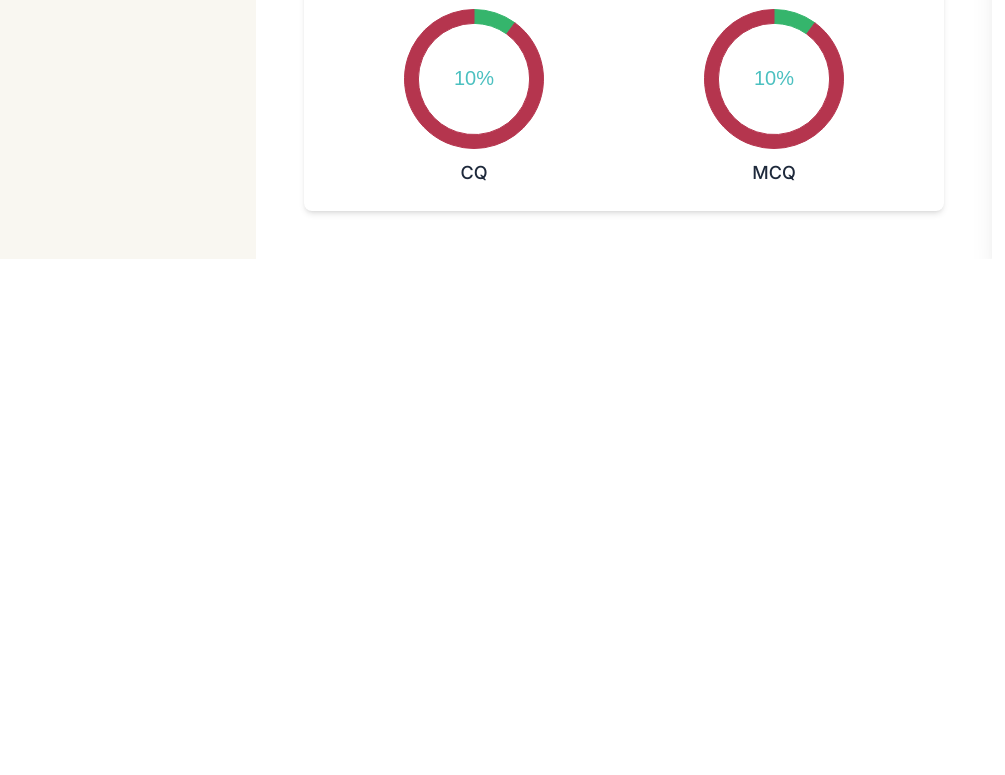
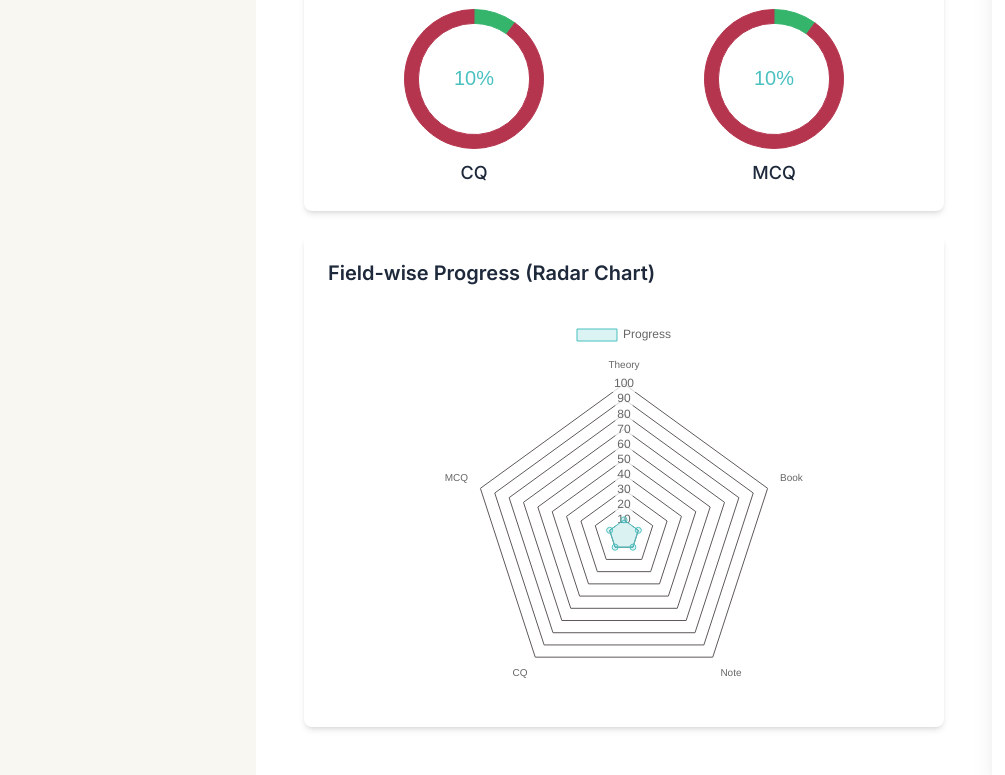
Before and after one commit to tahfimism/pattho, a Django app: template pattho/users/templates/users/analysis.html in a window 1280 px wide. Shown: the part 885-1660 px from the top of the page, without its empty margins (0-1005 px from the left). Before the commit the page ends 1144 px from the top, so only its background shows below. Run offline with Django 3.2, Linux system fonts and the light colour scheme; the template is opened without the code that fills it: most values are stand-ins (such as "Sample title", 1, 10 or a date in 2020); grey boxes labelled with a size stand in for pictures from a placeholder-image service; some libraries are stand-ins or nearby versions; some web fonts are replaced.

Commit message:
radar chart introduced

```diff
--- a/pattho/users/templates/users/analysis.html
+++ b/pattho/users/templates/users/analysis.html
@@ -52,6 +52,12 @@
                 </div>
                 <h3 class="text-lg font-medium mt-0">MCQ</h3>
             </div>
+        </div>
+    </div>
+        <div class="bg-white dark:bg-gray-800 shadow-md rounded-lg p-6 w-full mt-6">
+        <h2 class="text-xl font-semibold mb-4">Field-wise Progress (Radar Chart)</h2>
+        <div class="relative flex justify-center items-center mt-8 w-96 h-96 mx-auto">
+            <canvas id="fieldRadarChart"></canvas>
         </div>
     </div>
 </div>
@@ -180,6 +186,41 @@
         });
     }
 
+    function createRadarChart(canvasId, labels, data) {
+        new Chart(document.getElementById(canvasId).getContext('2d'), {
+            type: 'radar',
+            data: {
+                labels: labels,
+                datasets: [{
+                    label: 'Progress',
+                    data: data,
+                    backgroundColor: 'rgba(75, 192, 192, 0.2)',
+                    borderColor: 'rgba(75, 192, 192, 1)',
+                    borderWidth: 1
+                }]
+            },
+            options: {
+                responsive: true,
+                maintainAspectRatio: false,
+                scales: {
+                    r: {
+                        angleLines: {
+                            display: false
+                        },
+                        suggestedMin: 0,
+                        suggestedMax: 100,
+                        grid: {
+                            color: '#5e5959'
+                        },
+                        pointLabels: {
+                            backdropColor: 'transparent'
+                        }
+                    }
+                }
+            }
+        });
+    }
+
     document.addEventListener('DOMContentLoaded', function() {
         const overallAverageProgress = {{ overall_average_progress }};
         const pTheoryAvg = {{ p_theory_avg }};
@@ -222,6 +263,13 @@
             pMcqAvg,
             'MCQ'
         );
+
+        // New Radar Chart
+        createRadarChart(
+            'fieldRadarChart',
+            ['Theory', 'Book', 'Note', 'CQ', 'MCQ'],
+            [pTheoryAvg, pBookAvg, pNoteAvg, pCqAvg, pMcqAvg]
+        );
     });
 </script>
 {% endblock %}
```
Also changed, not shown: pattho/db.sqlite3.
